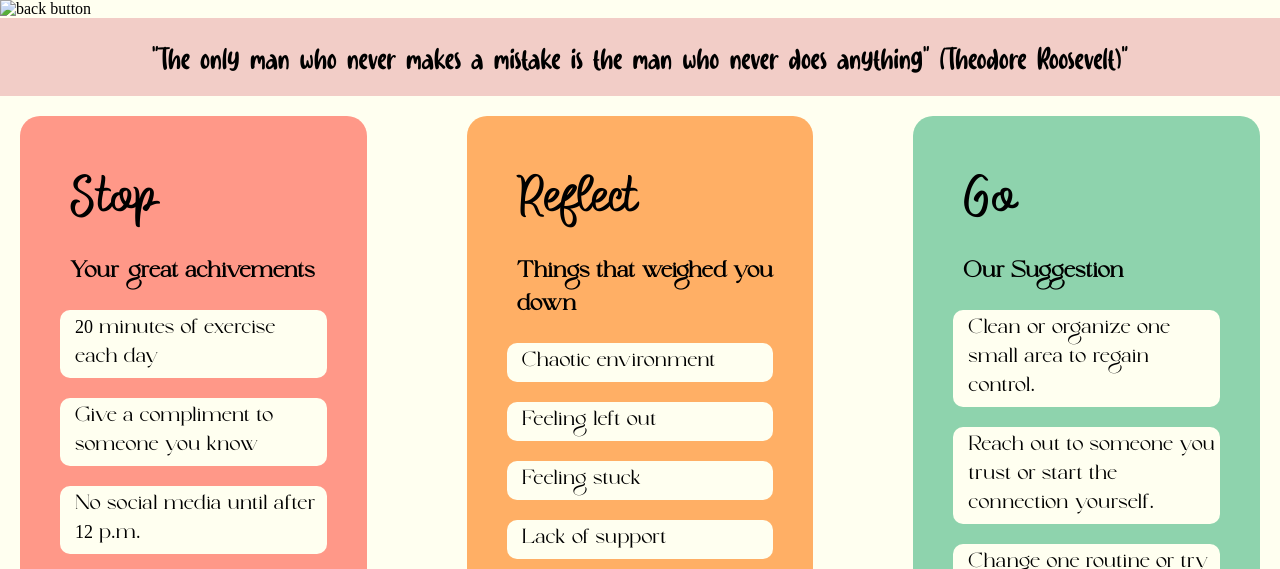
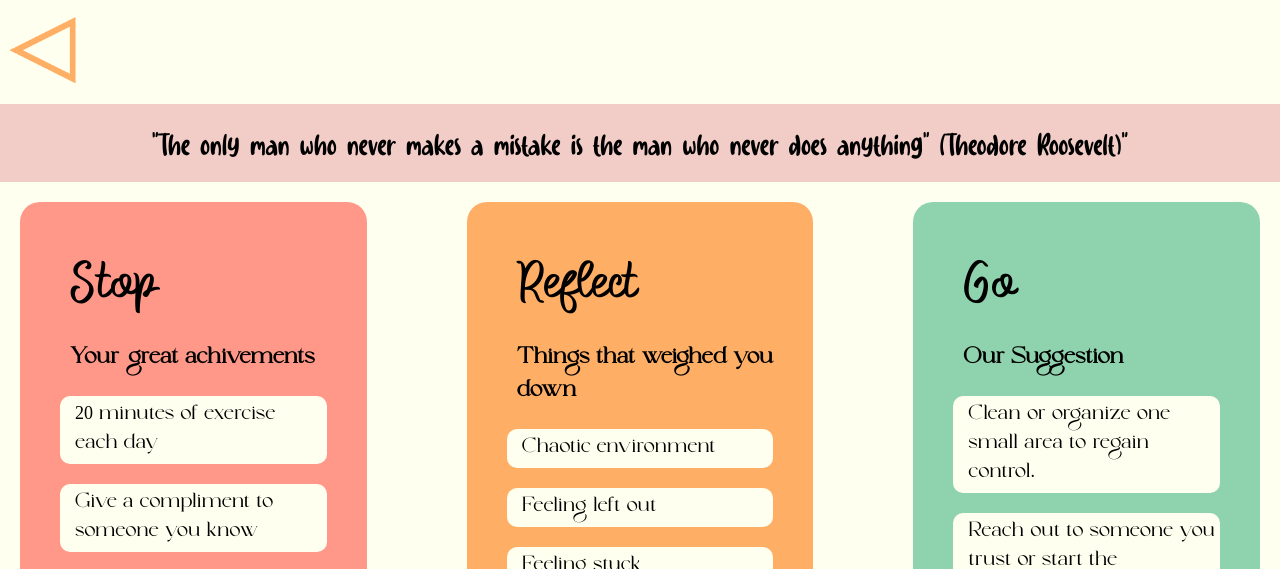
Before and after one commit to MagnusHSundby/Investoruke, a plain HTML site: page Nettside/client/summary/week_mail.html in a window 1280 px wide. Shown: the top 569 px of the page. Drawn offline with Linux system fonts and the light colour scheme; files whose address does not match are found by name.

Commit message:
backpng fix

```diff
--- a/Nettside/client/summary/week_mail.html
+++ b/Nettside/client/summary/week_mail.html
@@ -7,7 +7,7 @@
     <link rel="stylesheet" href="style.css">
 </head>
 <body>
-    <a href="summary.html"><img src="images/Back.png" alt="back button" width="100" height="100"></a>
+    <a href="summary.html"><img src="../assets/images/Back.png" alt="back button" width="100" height="100"></a>
     <h3>"The only man who never makes a mistake is the man who never does anything" (Theodore Roosevelt)"</h3>
     <div id="checkpoint">
         <div id="stop">
```
Also changed, not shown: Nettside/client/assets/images/Back.png (added).
